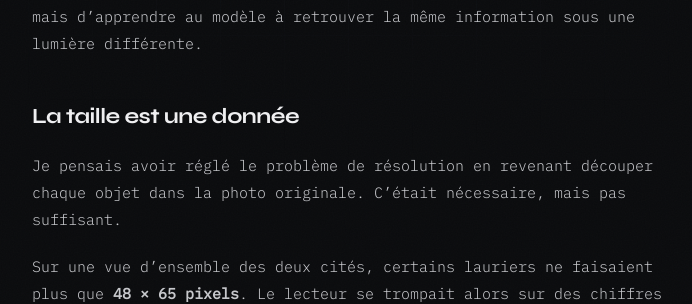
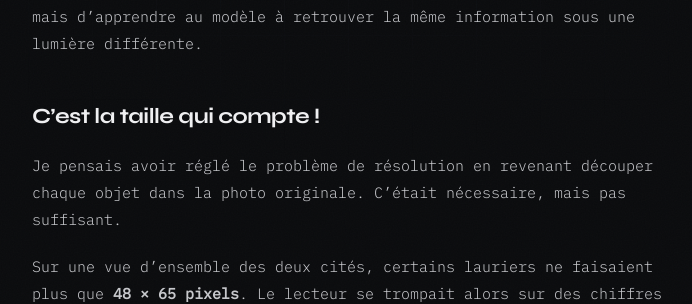
Before and after one commit to salfab/seesharpch, a Jekyll site: the page built from _posts/2026-07-17-7-wonders-un-seul.md, in a window 1280 px wide and 900 px high, scrolled down 7794 px. Shown: the part 157-461 px from the top of the window, without its empty margins (292-984 px from the left). Built offline with Jekyll 4.4.1, drawn with Linux system fonts in a browser that asks for light colours.

Commit message:
Give image scale section a cheekier title

```diff
--- a/_posts/2026-07-17-7-wonders-un-seul.md
+++ b/_posts/2026-07-17-7-wonders-un-seul.md
@@ -119,7 +119,7 @@ Dans ce cas précis, le modèle ne manquait pas de transformations inventées pa
 
 Ça ne condamnait pas pour autant toutes les données synthétiques. Sur un autre entraînement, le problème était bien l'éclairage : le même objet devenait trop sombre, trop clair ou presque effacé par le contraste. Cette fois, j'ai gardé de vrais recadrages annotés et j'en ai fabriqué des variantes en jouant uniquement sur la luminosité et le contraste. Et là, le synthétique a très bien marché. La différence est importante : je n'essayais plus d'inventer une information absente, mais d'apprendre au modèle à retrouver la même information sous une lumière différente.
 
-## La taille est une donnée
+## C'est la taille qui compte !
 
 Je pensais avoir réglé le problème de résolution en revenant découper chaque objet dans la photo originale. C'était nécessaire, mais pas suffisant.
 
```
